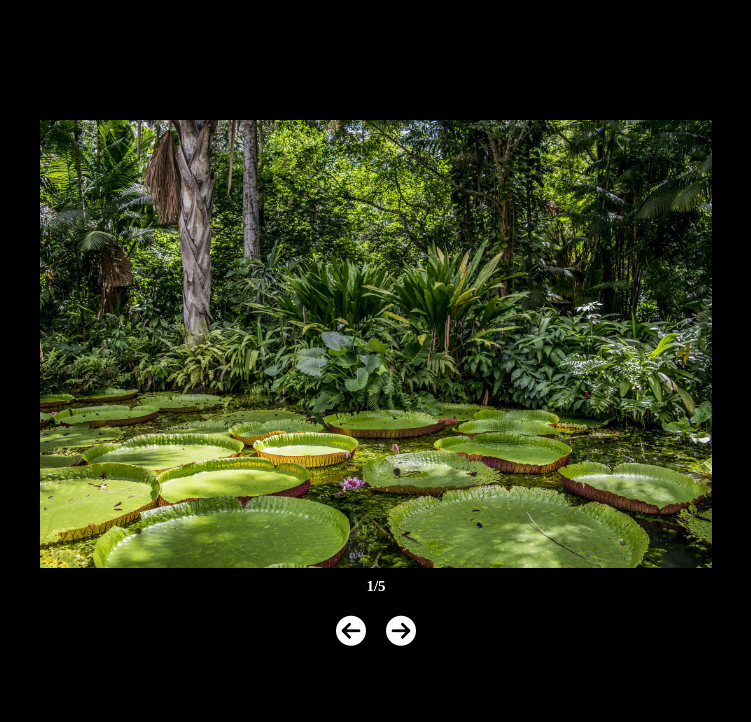
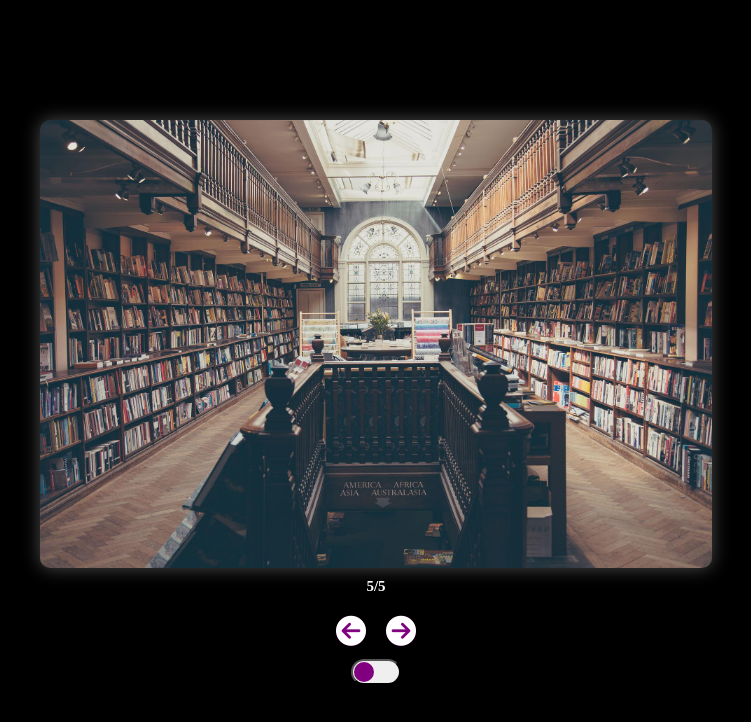
Before and after one commit to MPolakk/gallery, a website: page index.html in a window 1280 px wide. Both pictures are taken after a click on the button 615 px from the left and 632 px from the top of the page. Shown: the whole page, without its empty margins (264-1015 px from the left). Drawn offline with Linux system fonts and the light colour scheme.

Commit message:
"Add autoplay button and photos loop using prev/next button over last or under first number"

```diff
--- a/index.html
+++ b/index.html
@@ -13,6 +13,21 @@
 
 <body>
  <div class="container">
+  <!-- Menu -->
+  <!-- <div class="menu">
+   <ul class="menu__list">
+    <li>Rodzinne</li>
+    <li></li>
+    <li></li>
+    <li></li>
+
+
+
+   </ul>
+  </div> -->
+
+
+  <!-- Gallery -->
   <div class="gallery">
    <div class="gallery__description">
 
@@ -26,8 +41,11 @@
     <span class="gallery__photonumber"></span>
     <button class="gallery__prev arrow"><i class="fa-solid fa-circle-arrow-left"></i></button>
     <button class="gallery__next arrow"><i class="fa-solid fa-circle-arrow-right"></i></button>
+    <div class="autoplay"><button class="gallery__auto"></button></div>
    </div>
   </div>
+
+
  </div>
 </body>
 
--- a/script.js
+++ b/script.js
@@ -1,7 +1,11 @@
+// Gallery
+
 const prevButton = document.querySelector('.gallery__prev');
 const nextButton = document.querySelector('.gallery__next');
 const activePhoto = document.querySelector('.gallery__activephoto');
 const photoNumber = document.querySelector('.gallery__photonumber');
+
+
 
 const listOfPhotos = [
 {src: 'img_1'},
@@ -19,7 +23,11 @@ photoNumber.innerHTML = `${activePhotoNum+1}/${listOfPhotos.length}`
 
 
 const changePhotoPrev = () => {
-  if (activePhotoNum == 0) return
+  if (activePhotoNum == 0) {
+    activePhotoNum = listOfPhotos.length - 1;
+    photoAnimation();
+    updateAttributes();
+  }
   else {
   if (animationEnd) {
   photoAnimation()
@@ -34,7 +42,11 @@ const changePhotoPrev = () => {
 
 }
 const changePhotoNext = () => {
-  if(activePhotoNum == listOfPhotos.length - 1) {return}
+  if(activePhotoNum == listOfPhotos.length - 1) {
+    activePhotoNum = 0;
+    photoAnimation();
+    updateAttributes();
+  }
   else {
   if (animationEnd) {
   photoAnimation()
@@ -58,7 +70,6 @@ const photoAnimation = () => {
 }
 
 const updatePhotoNumber = () => {
-  console.log("dziala")
   photoNumber.innerHTML = `${activePhotoNum+1}/${listOfPhotos.length}`
 }
 
@@ -66,5 +77,36 @@ activePhoto.addEventListener('animationend', () => {
   activePhoto.classList.remove('animationphoto');
   animationEnd = true;
 })
+
 prevButton.addEventListener('click', changePhotoPrev);
 nextButton.addEventListener('click', changePhotoNext);
+
+// AutoPlay
+
+const autoPlayButton = document.querySelector('.gallery__auto')
+
+let autoPlayID;
+
+let autoPlayActive = false;
+
+const autoPlay = () => {
+
+  changePhotoNext();
+
+
+}
+const autoPlayTurnOn = () => {
+
+  autoPlayActive = !autoPlayActive;
+
+  if(autoPlayActive) {
+    autoPlayID = setInterval(autoPlay, 5000)
+  } else {
+    clearInterval(autoPlayID)
+  }
+
+}
+autoPlayButton.addEventListener('click', autoPlayTurnOn)
+// Menu
+
+const menuList = document.querySelector('.menu__list');
--- a/style.css
+++ b/style.css
@@ -12,32 +12,44 @@ body {
  align-items: center;
  background-color: rgb(0, 0, 0);
 }
+
+/* Gallery */
+
+
 .gallery {
  position: relative;
  width: 80%;
  height: 70vh;
- /* overflow:hidden; */
- overflow:hidden;
+
+
 }
 
 .arrow {
  display: block;
-
  font-size: 30px;
  border: none;
  color: white;
  background-color: transparent;
  padding: 10px;
 }
+
+
 .arrow:hover {
- background-color: rgba(213, 17, 17, 0.2);
+ background-color: rgba(255, 255, 255, 0.1);
  border-radius: 50%;
+}
+
+.fa-circle-arrow-left,
+.fa-circle-arrow-right {
+ background-color: purple;
+ border-radius: 50%;
+
 }
 .gallery__bar {
  display: flex;
  flex-direction: row;
  flex-wrap: wrap;
- width: 100%;
+ min-width: 100%;
  justify-content: center;
  justify-items: center;
  align-items: center;
@@ -67,6 +79,8 @@ body {
  max-width: 100%;
  transform: translate(-50%);
  transition: 0.2;
+ box-shadow: 0px 0px 18px 0px rgba(255, 255, 255, 0.3);
+ border-radius: 10px;
 }
 
 
@@ -80,7 +94,27 @@ body {
 
  animation: photo .5s linear 1;
 }
-
+.autoplay {
+ min-width: 100%;
+ text-align: center;
+}
+.gallery__auto {
+ position: relative;
+ width: 50px;
+ height: 26px;
+ border-radius: 50px;
+}
+.gallery__auto::after {
+ content: "";
+ display: inline-block;
+ position: absolute;
+ height: 20px;
+ width: 20px;
+ border-radius: 15px;
+ left: 1px;
+ top: 1px;
+ background-color: purple;
+}
 
 @keyframes photo {
 
@@ -92,3 +126,5 @@ body {
   opacity: 1;
  }
 }
+
+/* Menu */
```
